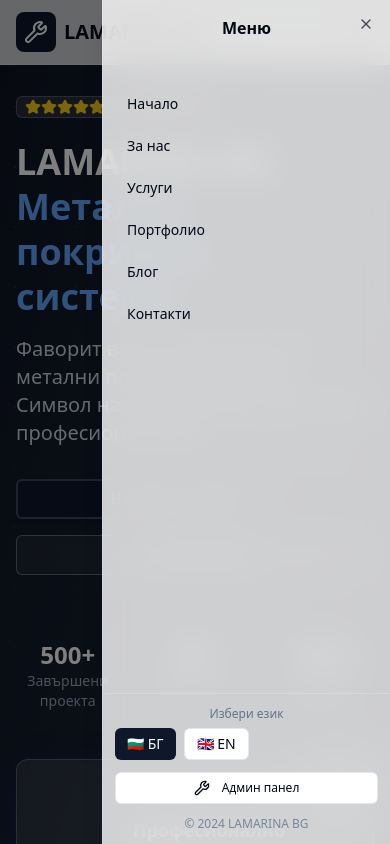
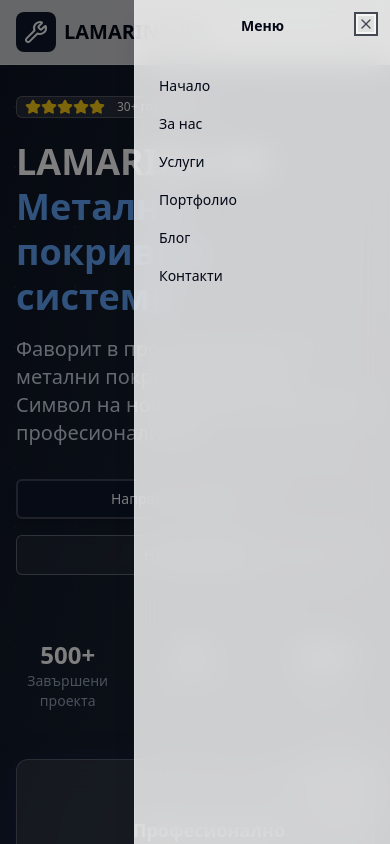
Before and after one commit to linkln33/lamarina, a Next.js app: page / in a window 390 px wide. Both pictures are taken after a click on the button "Отвори меню". Shown: the top 844 px of the page. Built offline with nearby package versions, Linux system fonts and the light colour scheme.

Commit message:
Make mobile menu much smaller - only navigation links, no footer, compact design

```diff
--- a/src/components/layout/navigation.tsx
+++ b/src/components/layout/navigation.tsx
@@ -66,20 +66,19 @@ export function Navigation() {
                   <span className="sr-only">Отвори меню</span>
                 </Button>
               </SheetTrigger>
-              <SheetContent side="right" className="w-72 bg-background/80 backdrop-blur-lg border-l border-border/30 shadow-xl">
-                <SheetHeader className="pb-3">
-                  <SheetTitle className="text-center text-base">Меню</SheetTitle>
+              <SheetContent side="right" className="w-64 bg-background/80 backdrop-blur-lg border-l border-border/30 shadow-xl h-auto">
+                <SheetHeader className="pb-2">
+                  <SheetTitle className="text-center text-sm">Меню</SheetTitle>
                 </SheetHeader>
-                <div className="flex flex-col h-full">
 
-                  {/* Navigation Links */}
-                  <div className="flex-1 px-3 py-4">
+                {/* Navigation Links Only */}
+                <div className="px-3 py-2">
                   <nav className="space-y-0.5">
                     {navItems.map((item, index) => (
                       <Link
                         key={item.href}
                         href={item.href}
-                          className="block px-3 py-2.5 text-sm font-medium text-foreground hover:text-primary hover:bg-accent/30 rounded-md transition-all duration-200 hover:translate-x-0.5"
+                        className="block px-3 py-2 text-sm font-medium text-foreground hover:text-primary hover:bg-accent/30 rounded-md transition-all duration-200 hover:translate-x-0.5"
                         onClick={() => setIsOpen(false)}
                         style={{
                           animationDelay: `${index * 30}ms`,
@@ -90,28 +89,6 @@ export function Navigation() {
                     ))}
                   </nav>
                 </div>
-
-                      {/* Footer Actions */}
-                      <div className="p-3 border-t border-border/30 space-y-3">
-                        <div className="text-center">
-                          <p className="text-xs text-muted-foreground mb-1.5">Избери език</p>
-                          <LanguageToggle />
-                        </div>
-                        <div className="text-center">
-                          <Button asChild variant="outline" size="sm" className="w-full text-xs h-8">
-                            <Link href="/admin" onClick={() => setIsOpen(false)}>
-                              <Wrench className="h-3 w-3 mr-1.5" />
-                              Админ панел
-                            </Link>
-                          </Button>
-                        </div>
-                        <div className="text-center">
-                          <p className="text-xs text-muted-foreground/80">
-                            © 2024 LAMARINA BG
-                          </p>
-                        </div>
-                      </div>
-                </div>
               </SheetContent>
             </Sheet>
           </div>
```
Lines whose indentation alone changed are shown as unchanged.
